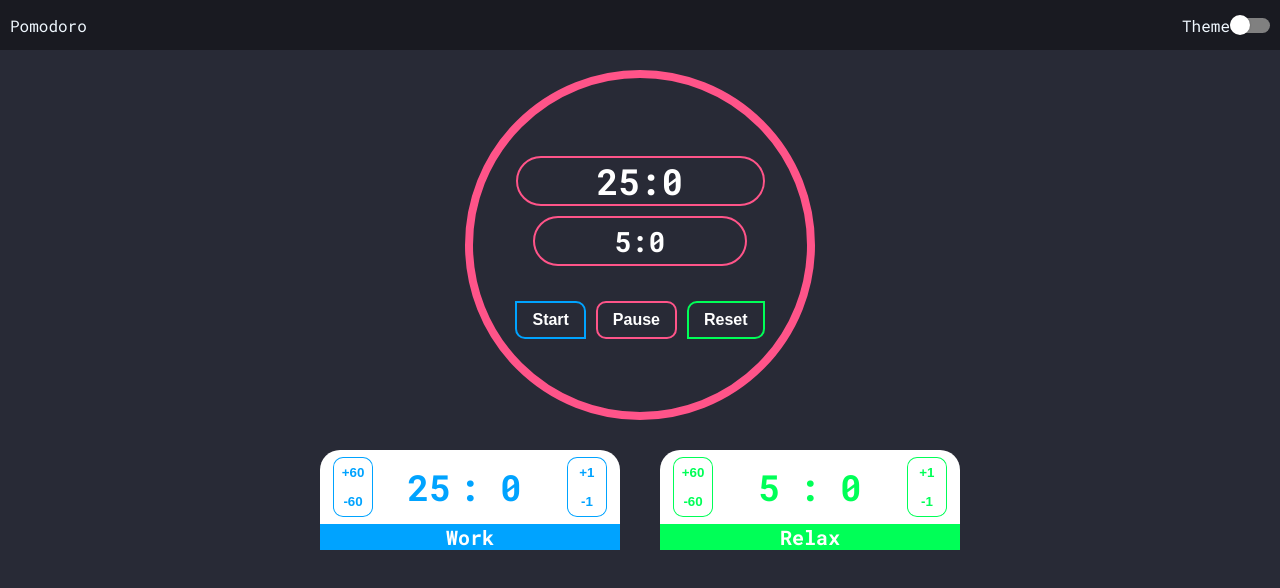
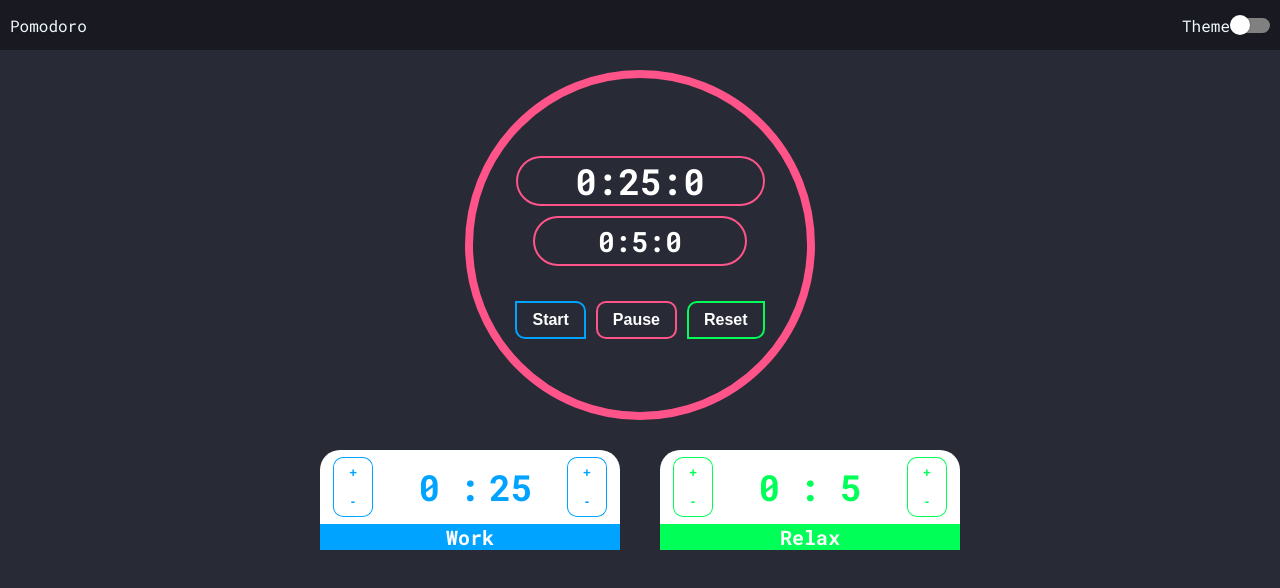
Before and after one commit to muril0-0/pomodoro-reactjs, a React (Create React App) app: page / in a window 1280 px wide. Shown: the top 588 px of the page. Built offline with nearby package versions, Linux system fonts and the light colour scheme.

Commit message:
Change input logic

```diff
--- a/src/components/Display.js
+++ b/src/components/Display.js
@@ -4,17 +4,24 @@ import "../styles/display.css";
 import { useWork, useRelax } from "../utils/CustomHook";
 
 export default function Display() {
-  const { Work } = useWork();
-  const { Relax } = useRelax();
+  let { Work } = useWork();
+  let { Relax } = useRelax();
+
   return (
     <>
       <div className="wrapper-display">
-        <div className="work-time">{`${Math.floor(Work / 60)}:${Math.floor(
-          Work % 60
-        )}`}</div>
-        <div className="relax-time">{`${Math.floor(Relax / 60)}:${Math.floor(
-          Relax % 60
-        )}`}</div>
+        <div className="work-time">{`${
+          Math.floor(Work / 60) < 24 ? Math.floor(Work / 60) : 24
+        }:${Math.floor(Work) < 60 ? Math.floor(Work) : Math.floor(Work) % 60}:${
+          Math.floor(Work) / 60 / 60 < 1 ? 0 : Math.floor(Work) / 60 / 60
+        }`}</div>
+        <div className="relax-time">{`${
+          Math.floor(Relax / 60) < 24 ? Math.floor(Relax / 60) : 24
+        }:${
+          Math.floor(Relax) < 60 ? Math.floor(Relax) : Math.floor(Relax) % 60
+        }:${
+          Math.floor(Relax) / 60 / 60 < 1 ? 0 : Math.floor(Relax) / 60 / 60
+        }`}</div>
         <div className="controls">
           <button id="play-btn">Start</button>
           <button id="pause-btn">Pause</button>
--- a/src/components/Panel.js
+++ b/src/components/Panel.js
@@ -7,30 +7,26 @@ export default function Panel() {
   const { Work, setWork } = useWork();
   const { Relax, setRelax } = useRelax();
 
-  function UpSeconds(SelectTime) {
-    if (SelectTime < 60 * 60 + 59) {
-      const newTime = SelectTime + 1;
-      return newTime;
-    } else {
-      return 60 * 60;
-    }
+  function UpHours(SelectTime) {
+    const newTime = SelectTime + 60;
+    return newTime;
   }
 
-  function DownSeconds(SelectTime) {
-    if (SelectTime < 0) {
+  function DownHours(SelectTime) {
+    if (SelectTime <= 0) {
       return 0;
     } else {
-      const newTime = SelectTime - 1;
+      const newTime = SelectTime - 60;
       return newTime;
     }
   }
 
   function UpMinutes(SelectTime) {
-    if (SelectTime < 60 * 60) {
-      const newTime = SelectTime + 60;
+    if (SelectTime <= 60 * 24 + 59) {
+      const newTime = SelectTime + 1;
       return newTime;
     } else {
-      return 60 * 60;
+      return 0;
     }
   }
 
@@ -38,7 +34,7 @@ export default function Panel() {
     if (SelectTime <= 0) {
       return 0;
     } else {
-      const newTime = SelectTime - 60;
+      const newTime = SelectTime - 1;
       return newTime;
     }
   }
@@ -49,31 +45,36 @@ export default function Panel() {
         <div className="work-panel">
           <div className="selector-time">
             <div className="controls-time">
-              <button onClick={() => setWork(UpMinutes(Work))}>+60</button>
-              <button onClick={() => setWork(DownMinutes(Work))}>-60</button>
+              <button onClick={() => setWork(UpHours(Work))}>+</button>
+              <button onClick={() => setWork(DownHours(Work))}>-</button>
             </div>
 
             <div className="work-inputs">
               <input
                 type="number"
-                id="workMinutes"
-                value={Math.floor(Work / 60)}
+                id="workHour"
+                value={Math.floor(Work / 60) < 24 ? Math.floor(Work / 60) : 24}
                 min="0"
                 max="60"
+                onChange={(event) => setWork(event.target.value)}
               />
               :
               <input
                 type="number"
-                id="workSeconds"
-                value={Math.floor(Work % 60)}
+                id="workMinutes"
+                value={
+                  Math.floor(Work) < 60
+                    ? Math.floor(Work)
+                    : Math.floor(Work) % 60
+                }
                 min="0"
-                max="60"
+                onChange={(event) => setWork(event.target.value)}
               />
             </div>
 
             <div className="controls-time">
-              <button onClick={() => setWork(UpSeconds(Work))}>+1</button>
-              <button onClick={() => setWork(DownSeconds(Work))}>-1</button>
+              <button onClick={() => setWork(UpMinutes(Work))}>+</button>
+              <button onClick={() => setWork(DownMinutes(Work))}>-</button>
             </div>
           </div>
           <p>Work</p>
@@ -81,30 +82,38 @@ export default function Panel() {
         <div className="relax-panel">
           <div className="selector-time">
             <div className="controls-time">
-              <button onClick={() => setRelax(UpMinutes(Relax))}>+60</button>
-              <button onClick={() => setRelax(DownMinutes(Relax))}>-60</button>
+              <button onClick={() => setRelax(UpHours(Relax))}>+</button>
+              <button onClick={() => setRelax(DownHours(Relax))}>-</button>
             </div>
             <div className="relax-inputs">
               <input
                 type="number"
-                id="relaxMinutes"
-                value={Math.floor(Relax / 60)}
+                id="relaxHour"
+                value={
+                  Math.floor(Relax / 60) < 24 ? Math.floor(Relax / 60) : 24
+                }
                 min="0"
                 max="60"
+                onChange={(event) => setRelax(event.target.value)}
               />
               :
               <input
                 type="number"
-                id="relaxSeconds"
-                value={Math.floor(Relax % 60)}
+                id="relaxMinutes"
+                value={
+                  Math.floor(Relax) < 60
+                    ? Math.floor(Relax)
+                    : Math.floor(Relax) % 60
+                }
                 min="0"
                 max="60"
+                onChange={(event) => setRelax(event.target.value)}
               />
             </div>
 
             <div className="controls-time">
-              <button onClick={() => setRelax(UpSeconds(Relax))}>+1</button>
-              <button onClick={() => setRelax(DownSeconds(Relax))}>-1</button>
+              <button onClick={() => setRelax(UpMinutes(Relax))}>+</button>
+              <button onClick={() => setRelax(DownMinutes(Relax))}>-</button>
             </div>
           </div>
           <p>Relax</p>
--- a/src/utils/CustomHook.js
+++ b/src/utils/CustomHook.js
@@ -3,8 +3,8 @@ import React, { createContext, useState, useContext } from "react";
 const CustomContext = createContext();
 
 export default function CustomProvider({ children }) {
-  const [Work, setWork] = useState(60 * 25);
-  const [Relax, setRelax] = useState(60 * 5);
+  const [Work, setWork] = useState(25);
+  const [Relax, setRelax] = useState(5);
 
   return (
     <CustomContext.Provider value={{ Work, setWork, Relax, setRelax }}>
```
